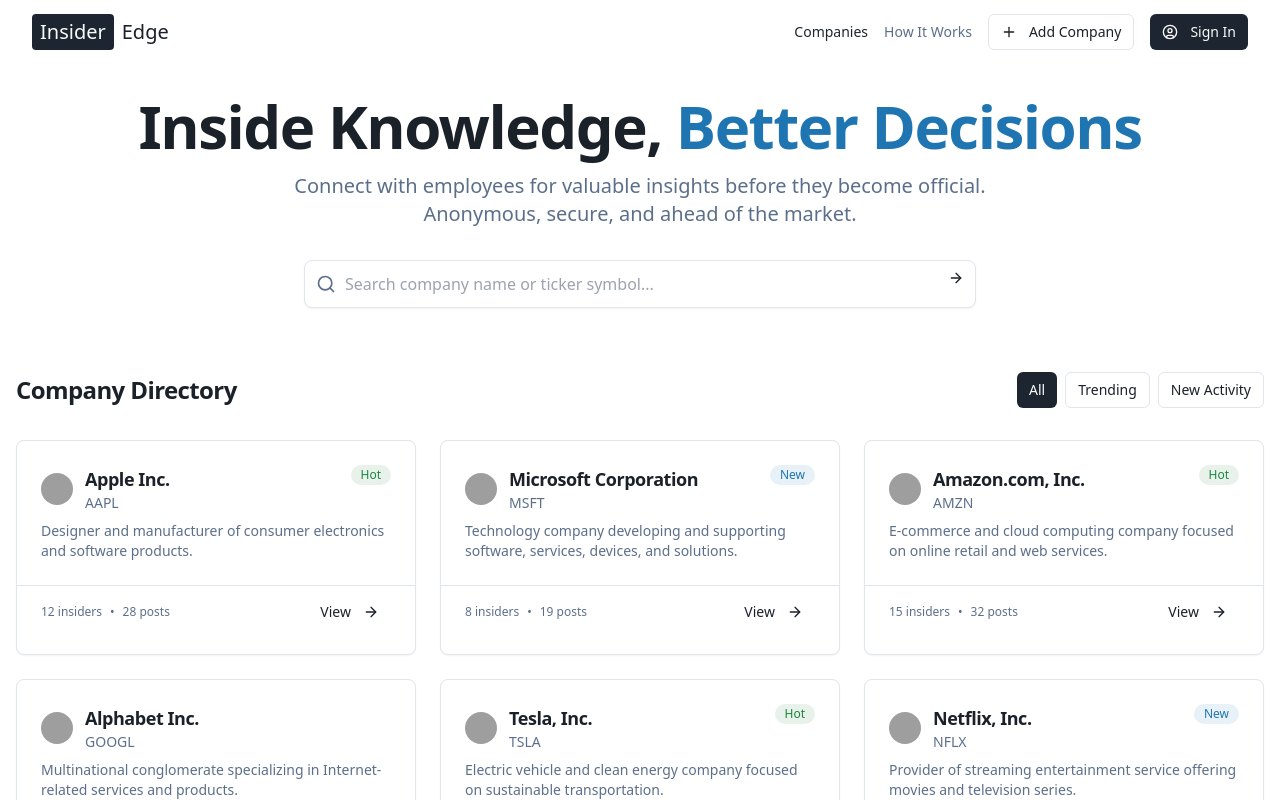
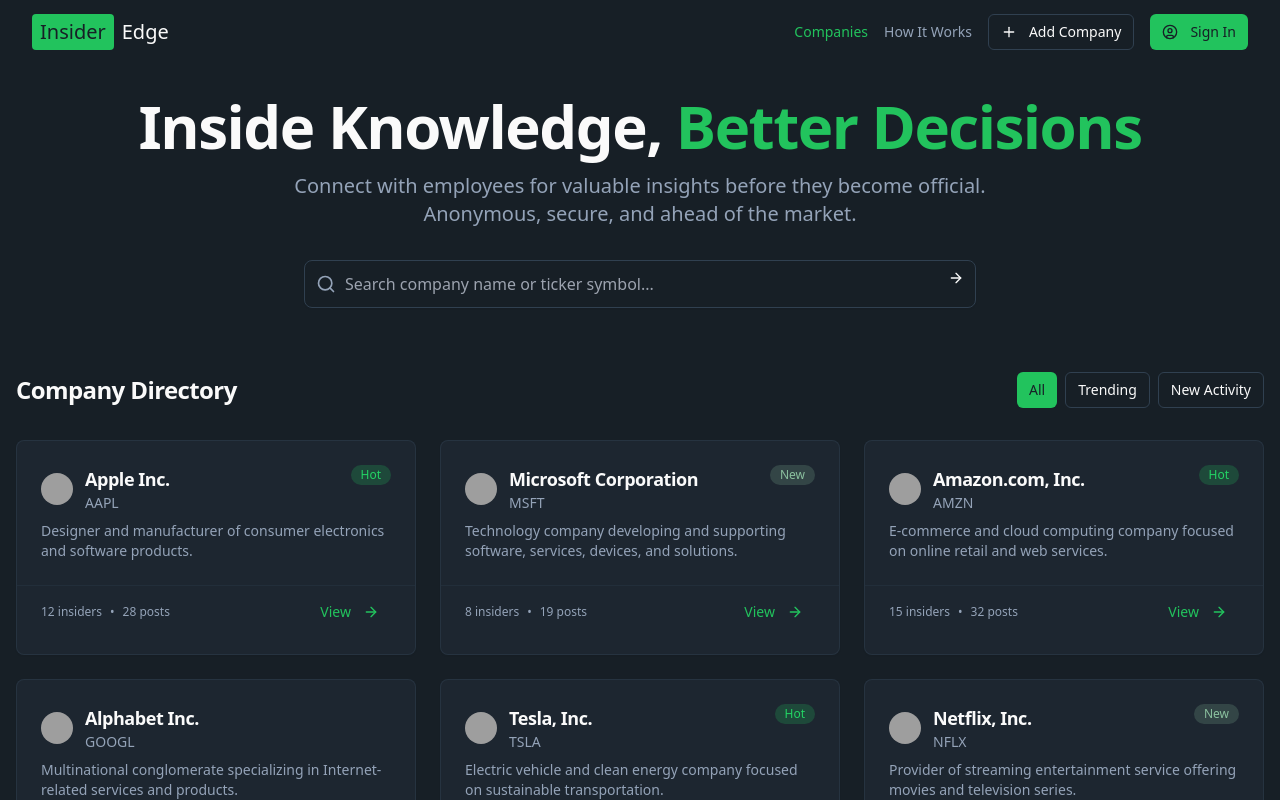
Before and after one commit to dylandied/Shadow, a React (Vite) app: page / in a window 1280 px wide. Shown: the top 800 px of the page. Built offline with nearby package versions, Linux system fonts and the light colour scheme; grey boxes are pictures that could not be loaded.

Commit message:
Update site design
Update the site's design to a dark grey background with white and green accents.

```diff
--- a/src/components/ui/button.tsx
+++ b/src/components/ui/button.tsx
@@ -1,3 +1,4 @@
+
 import * as React from "react"
 import { Slot } from "@radix-ui/react-slot"
 import { cva, type VariantProps } from "class-variance-authority"
@@ -13,10 +14,10 @@ const buttonVariants = cva(
         destructive:
           "bg-destructive text-destructive-foreground hover:bg-destructive/90",
         outline:
-          "border border-input bg-background hover:bg-accent hover:text-accent-foreground",
+          "border border-input bg-background hover:bg-accent/10 hover:text-accent-foreground",
         secondary:
           "bg-secondary text-secondary-foreground hover:bg-secondary/80",
-        ghost: "hover:bg-accent hover:text-accent-foreground",
+        ghost: "hover:bg-accent/10 hover:text-accent-foreground",
         link: "text-primary underline-offset-4 hover:underline",
       },
       size: {
--- a/src/index.css
+++ b/src/index.css
@@ -7,74 +7,39 @@
   :root {
     --radius: 0.5rem;
 
-    /* Base theme */
-    --background: 0 0% 100%;
-    --foreground: 210 20% 13%;
-
-    --card: 0 0% 100%;
-    --card-foreground: 210 20% 13%;
-
-    --popover: 0 0% 100%;
-    --popover-foreground: 210 20% 13%;
-
-    --primary: 210 25% 15%;
-    --primary-foreground: 0 0% 98%;
-
-    --secondary: 210 20% 96%;
-    --secondary-foreground: 210 25% 15%;
-
-    --muted: 210 20% 96%;
-    --muted-foreground: 215 20% 45%;
-
-    --accent: 210 25% 93%;
-    --accent-foreground: 210 25% 15%;
-
-    --destructive: 0 84% 60%;
-    --destructive-foreground: 0 0% 98%;
-
-    --border: 210 20% 90%;
-    --input: 210 20% 90%;
-    --ring: 210 25% 35%;
-
-    /* Insight colors */
-    --insight-positive: 142 72% 29%;
-    --insight-negative: 358 75% 59%;
-    --insight-neutral: 205 70% 41%;
-  }
-
-  .dark {
+    /* Dark theme - now the default */
     --background: 210 25% 12%;
-    --foreground: 210 20% 98%;
+    --foreground: 0 0% 98%;
 
     --card: 210 25% 15%;
-    --card-foreground: 210 20% 98%;
+    --card-foreground: 0 0% 98%;
 
     --popover: 210 25% 15%;
-    --popover-foreground: 210 20% 98%;
+    --popover-foreground: 0 0% 98%;
 
-    --primary: 210 20% 98%;
+    --primary: 142 70% 45%; /* Green primary */
     --primary-foreground: 210 25% 12%;
 
     --secondary: 210 25% 18%;
-    --secondary-foreground: 210 20% 98%;
+    --secondary-foreground: 0 0% 98%;
 
     --muted: 210 25% 18%;
     --muted-foreground: 215 20% 65%;
 
-    --accent: 210 25% 22%;
-    --accent-foreground: 210 20% 98%;
+    --accent: 142 70% 45%; /* Green accent */
+    --accent-foreground: 0 0% 98%;
 
     --destructive: 0 74% 42%;
-    --destructive-foreground: 210 20% 98%;
+    --destructive-foreground: 0 0% 98%;
 
     --border: 210 25% 25%;
     --input: 210 25% 25%;
-    --ring: 210 20% 60%;
+    --ring: 142 70% 45%; /* Green ring */
 
-    /* Insight colors - dark mode */
-    --insight-positive: 142 72% 40%;
+    /* Insight colors - using green and white palette */
+    --insight-positive: 142 72% 50%;
     --insight-negative: 358 75% 65%;
-    --insight-neutral: 205 70% 55%;
+    --insight-neutral: 142 30% 65%;
   }
 }
 
@@ -121,15 +86,15 @@
   }
 
   .badge-insider {
-    @apply badge bg-primary/10 text-primary;
+    @apply badge bg-primary/20 text-primary;
   }
 
   .badge-hot {
-    @apply badge bg-insight-positive/10 text-insight-positive animate-pulse-subtle;
+    @apply badge bg-insight-positive/20 text-insight-positive animate-pulse-subtle;
   }
 
   .badge-new {
-    @apply badge bg-insight-neutral/10 text-insight-neutral;
+    @apply badge bg-insight-neutral/20 text-insight-neutral;
   }
 }
 
--- a/src/pages/Home.tsx
+++ b/src/pages/Home.tsx
@@ -66,7 +66,7 @@ const Home = () => {
         >
           <h1 className="text-4xl md:text-5xl lg:text-6xl font-bold mb-4">
             Inside Knowledge,{" "}
-            <span className="text-insight-neutral">Better Decisions</span>
+            <span className="text-primary">Better Decisions</span>
           </h1>
           <p className="text-lg md:text-xl text-muted-foreground mb-8 max-w-3xl mx-auto">
             Connect with employees for valuable insights before they become official.
@@ -122,7 +122,7 @@ const Home = () => {
         >
           {companies.map((company) => (
             <motion.div key={company.id} variants={itemVariants}>
-              <Card className="overflow-hidden hover:shadow-md transition-shadow">
+              <Card className="overflow-hidden hover:shadow-md transition-shadow border-border/50">
                 <CardHeader className="pb-2">
                   <div className="flex justify-between items-start">
                     <div className="flex items-center">
@@ -133,7 +133,7 @@ const Home = () => {
                           className="w-8 h-8 mr-3 rounded-full"
                         />
                       ) : (
-                        <div className="w-8 h-8 mr-3 rounded-full bg-accent flex items-center justify-center text-sm font-medium">
+                        <div className="w-8 h-8 mr-3 rounded-full bg-accent/20 flex items-center justify-center text-sm font-medium">
                           {company.name.charAt(0)}
                         </div>
                       )}
@@ -155,14 +155,14 @@ const Home = () => {
                     {company.description}
                   </p>
                 </CardContent>
-                <CardFooter className="flex justify-between pt-2 border-t">
+                <CardFooter className="flex justify-between pt-2 border-t border-border/30">
                   <div className="text-xs text-muted-foreground">
                     {company.insidersCount} {company.insidersCount === 1 ? "insider" : "insiders"}
                     <span className="mx-2">•</span>
                     {company.postsCount} {company.postsCount === 1 ? "post" : "posts"}
                   </div>
                   <Link to={`/company/${company.id}`}>
-                    <Button variant="ghost" size="sm" className="hover-lift">
+                    <Button variant="ghost" size="sm" className="hover-lift text-primary">
                       <span>View</span>
                       <ArrowRight className="ml-1 h-4 w-4" />
                     </Button>
```
